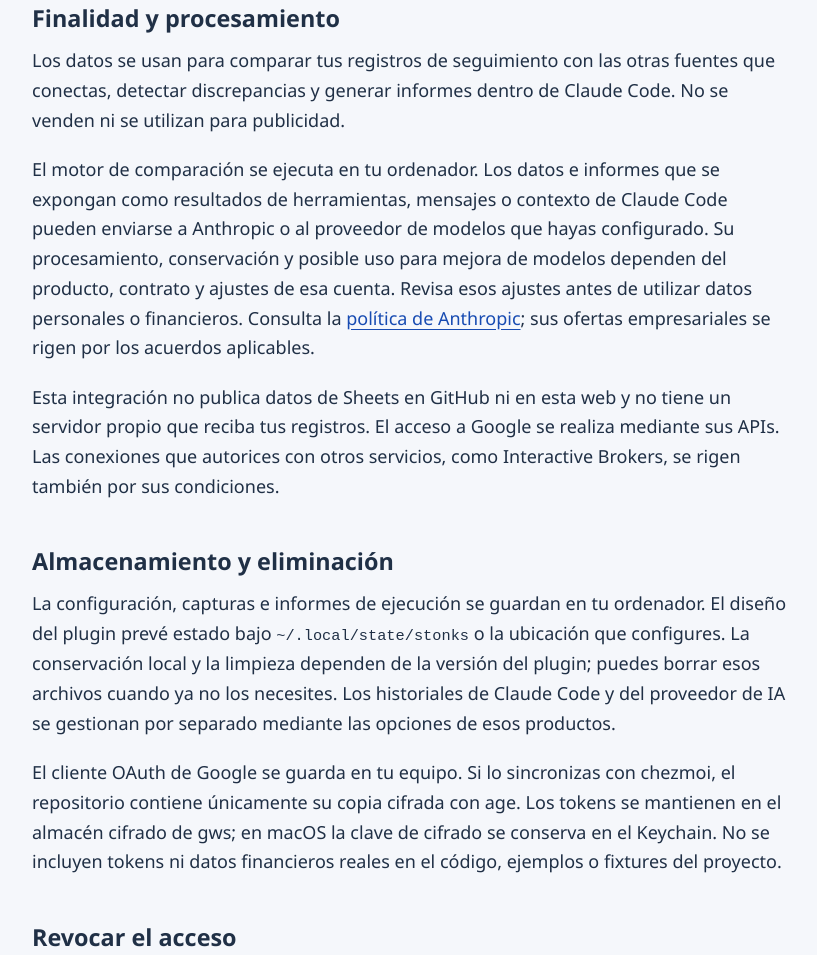
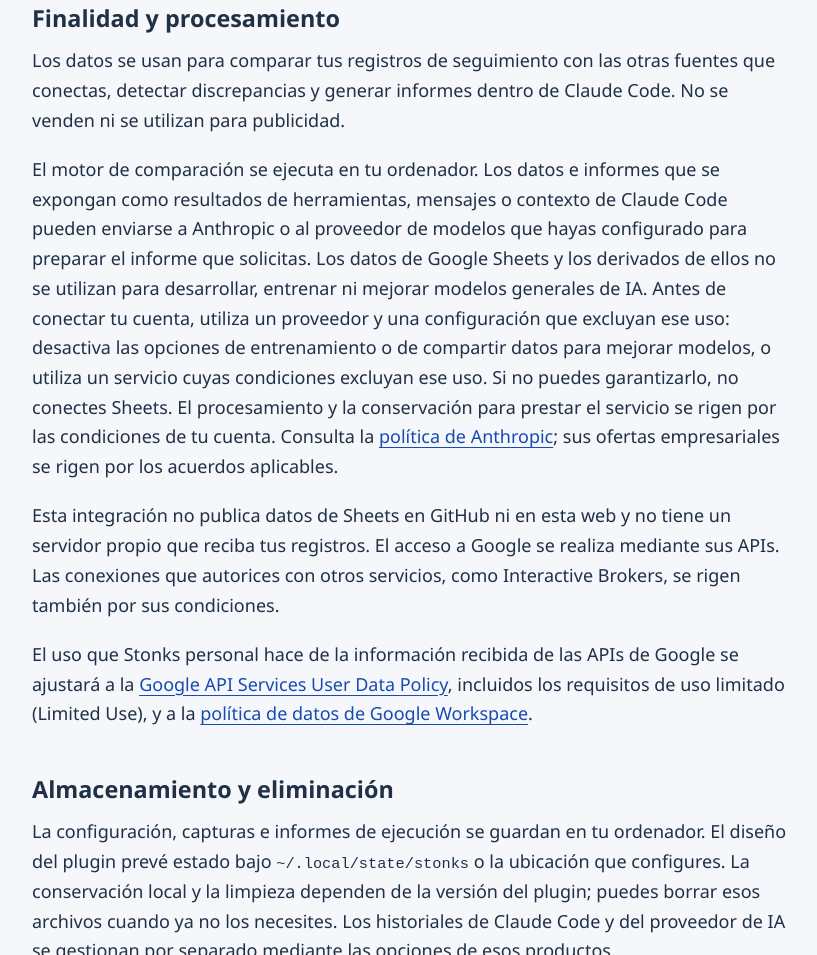
Before and after one commit to pabloimrik17/daily-agentic-task-force, a website: page docs/privacy.html in a window 1280 px wide. Shown: the part 857-1812 px from the top of the page, without its empty margins (230-1047 px from the left). Drawn offline with Linux system fonts and the light colour scheme.

Commit message:
fix: restrict Sheets data use to Stonks reports

```diff
--- a/docs/privacy.html
+++ b/docs/privacy.html
@@ -69,10 +69,15 @@
                 <p>
                     El motor de comparación se ejecuta en tu ordenador. Los datos e informes que se
                     expongan como resultados de herramientas, mensajes o contexto de Claude Code
-                    pueden enviarse a Anthropic o al proveedor de modelos que hayas configurado. Su
-                    procesamiento, conservación y posible uso para mejora de modelos dependen del
-                    producto, contrato y ajustes de esa cuenta. Revisa esos ajustes antes de
-                    utilizar datos personales o financieros. Consulta la
+                    pueden enviarse a Anthropic o al proveedor de modelos que hayas configurado para
+                    preparar el informe que solicitas. Los datos de Google Sheets y los derivados de
+                    ellos no se utilizan para desarrollar, entrenar ni mejorar modelos generales de
+                    IA. Antes de conectar tu cuenta, utiliza un proveedor y una configuración que
+                    excluyan ese uso: desactiva las opciones de entrenamiento o de compartir datos
+                    para mejorar modelos, o utiliza un servicio cuyas condiciones excluyan ese uso.
+                    Si no puedes garantizarlo, no conectes Sheets. El procesamiento y la
+                    conservación para prestar el servicio se rigen por las condiciones de tu cuenta.
+                    Consulta la
                     <a href="https://www.anthropic.com/legal/privacy">política de Anthropic</a>; sus
                     ofertas empresariales se rigen por los acuerdos aplicables.
                 </p>
@@ -81,6 +86,17 @@
                     un servidor propio que reciba tus registros. El acceso a Google se realiza
                     mediante sus APIs. Las conexiones que autorices con otros servicios, como
                     Interactive Brokers, se rigen también por sus condiciones.
+                </p>
+                <p>
+                    El uso que Stonks personal hace de la información recibida de las APIs de Google
+                    se ajustará a la
+                    <a href="https://developers.google.com/terms/api-services-user-data-policy"
+                        >Google API Services User Data Policy</a
+                    >, incluidos los requisitos de uso limitado (Limited Use), y a la
+                    <a
+                        href="https://developers.google.com/workspace/workspace-api-user-data-developer-policy"
+                        >política de datos de Google Workspace</a
+                    >.
                 </p>
             </section>
             <section>
```
Also changed, not shown: docs/index.html (+6 -2 lines).
